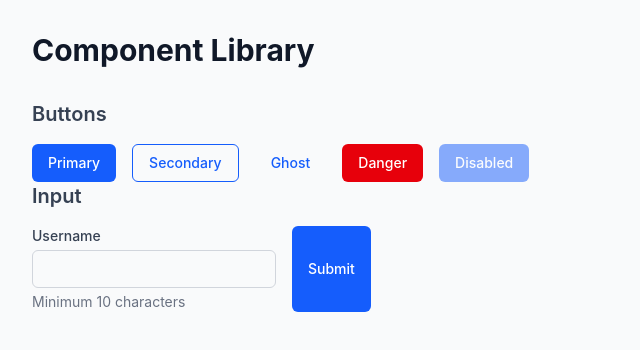
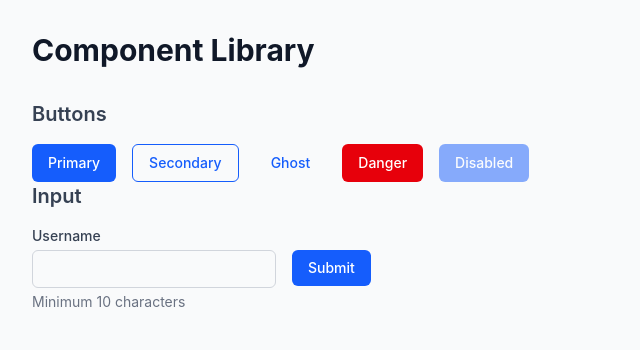
Before and after one commit to radichel-collin/a11y-component-library, a React (Vite) app: page / in a window 1280 px wide. Shown: the top 350 px of the page, without its empty margins (0-640 px from the left). Built offline with nearby package versions, Linux system fonts and the light colour scheme.

Commit message:
chore: updated Button component to accept an overriding className prop

```diff
--- a/src/App.tsx
+++ b/src/App.tsx
@@ -30,7 +30,7 @@ const [error, setError] = useState('')
         <h2 id="input-heading" className="text-xl font-semibold text-gray-700 mb-4">
           Input
         </h2>
-        <div className="flex flex-wrap gap-4">
+        <div className="flex flex-wrap items-start gap-4">
           <Input
           id="username"
           label="Username"
@@ -40,6 +40,7 @@ const [error, setError] = useState('')
           errorMessage={error}
           />
           <Button
+          className="mt-6"
           onClick={() => {
             if (inputValue.length < 10) {
               setError('Username must be at least 10 characters')
--- a/src/components/Button/Button.tsx
+++ b/src/components/Button/Button.tsx
@@ -4,6 +4,7 @@ interface ButtonProps {
   disabled?: boolean;
   ariaLabel?: string;
   onClick?: () => void;
+  className?: string;
 }
 
 const variantClasses = {
@@ -19,6 +20,7 @@ function Button({
   disabled = false,
   ariaLabel,
   onClick,
+  className,
 }: ButtonProps) {
   return (
     <button
@@ -34,6 +36,7 @@ function Button({
         focus-visible:outline-none focus-visible:ring-2 focus-visible:ring-blue-500 focus-visible:ring-offset-2
         disabled:opacity-50 disabled:cursor-not-allowed
         ${variantClasses[variant]}
+        ${className ?? ''}
       `}
     >
       {children}
```
